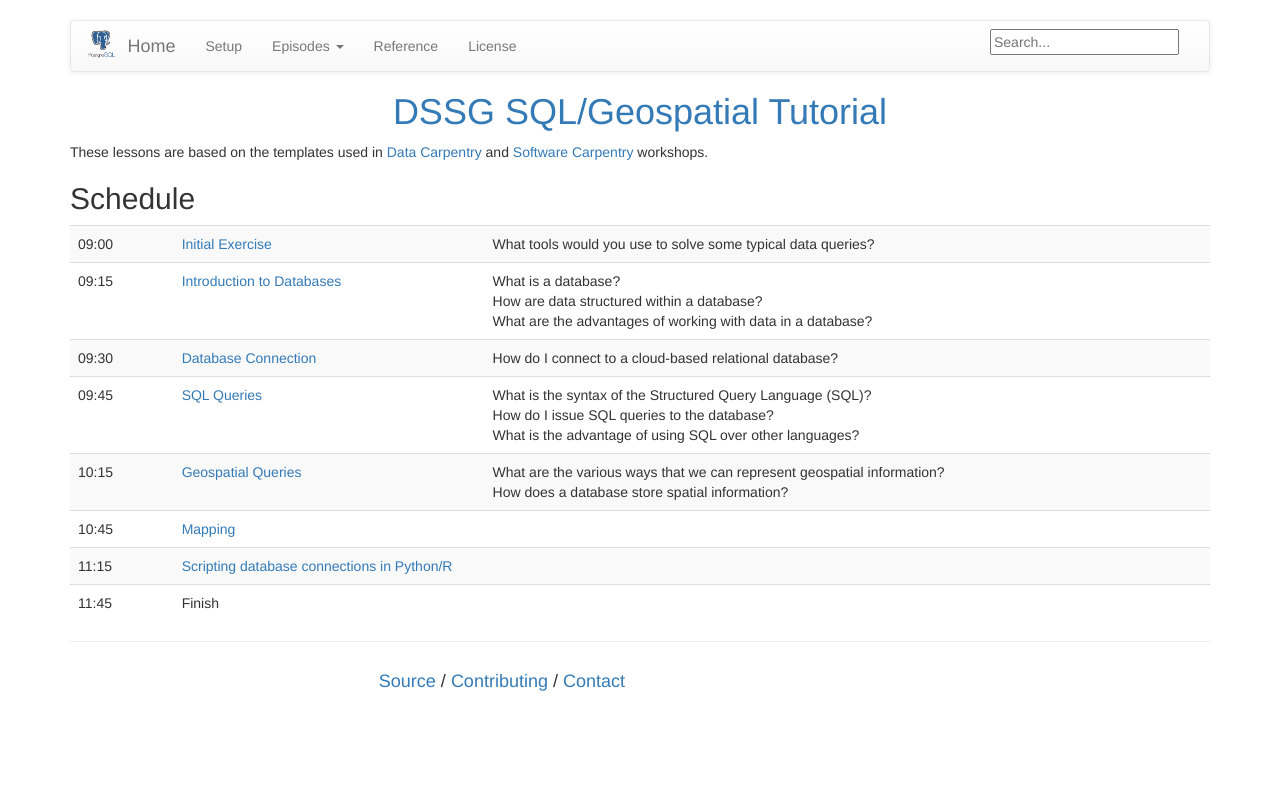
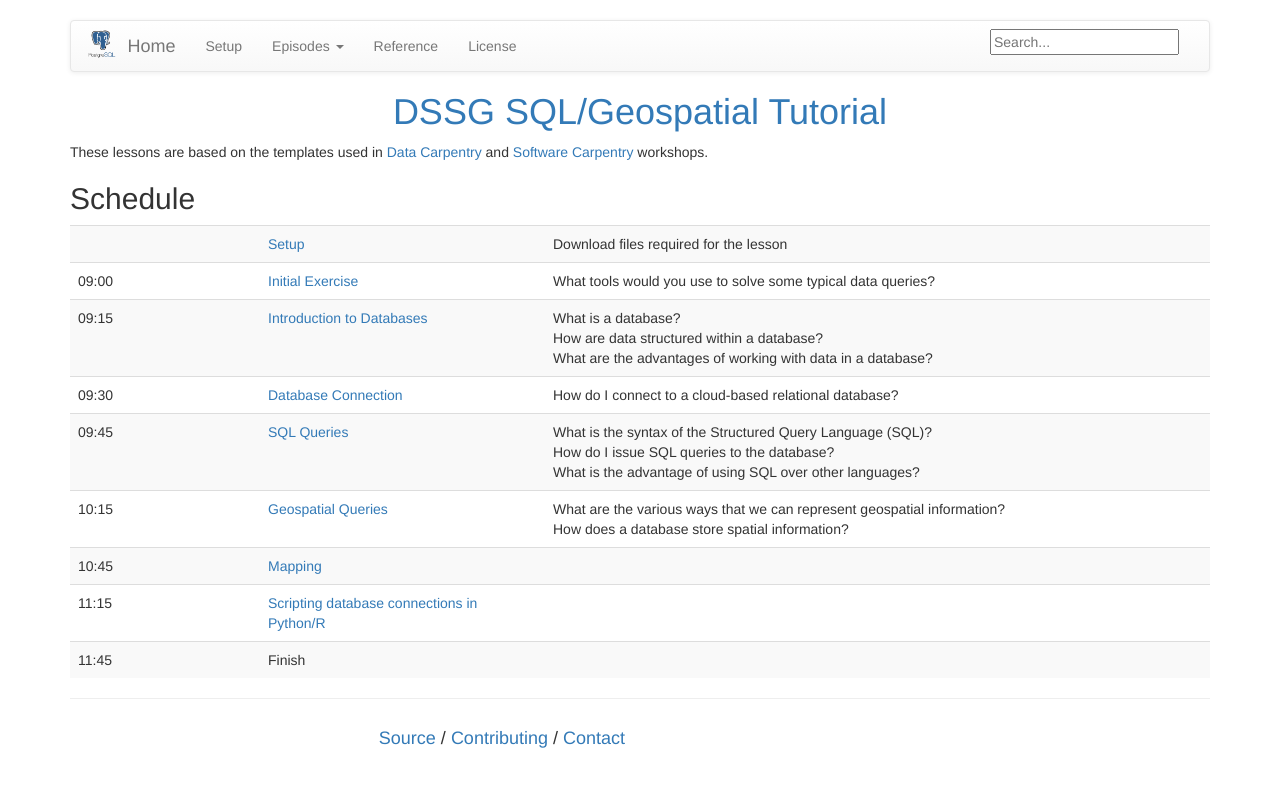
Before and after one commit to uwescience/SQL-geospatial-tutorial, a Jekyll site: the page built from index.md, in a window 1280 px wide. Shown: the top 787 px of the page. Built offline with Jekyll 4.4.1, drawn with Linux system fonts in a browser that asks for light colours.

Commit message:
Update syllabus.html

```diff
--- a/_includes/syllabus.html
+++ b/_includes/syllabus.html
@@ -13,6 +13,12 @@
   {% assign current = site.start_time %}
 
   <table class="table table-striped">
+  <tr>
+    {% if multiday %}<td class="col-md-1"></td>{% endif %}
+    <td class="{% if multiday %}col-md-1{% else %}col-md-2{% endif %}"></td>
+    <td class="col-md-3"><a href="{{ page.root }}/setup">Setup</a></td>
+    <td class="col-md-7">Download files required for the lesson</td>
+  </tr>
   {% for episode in site.episodes %}
     {% if episode.start %} {% comment %} Starting a new day? {% endcomment %}
       {% assign day = day | plus: 1 %}
```
